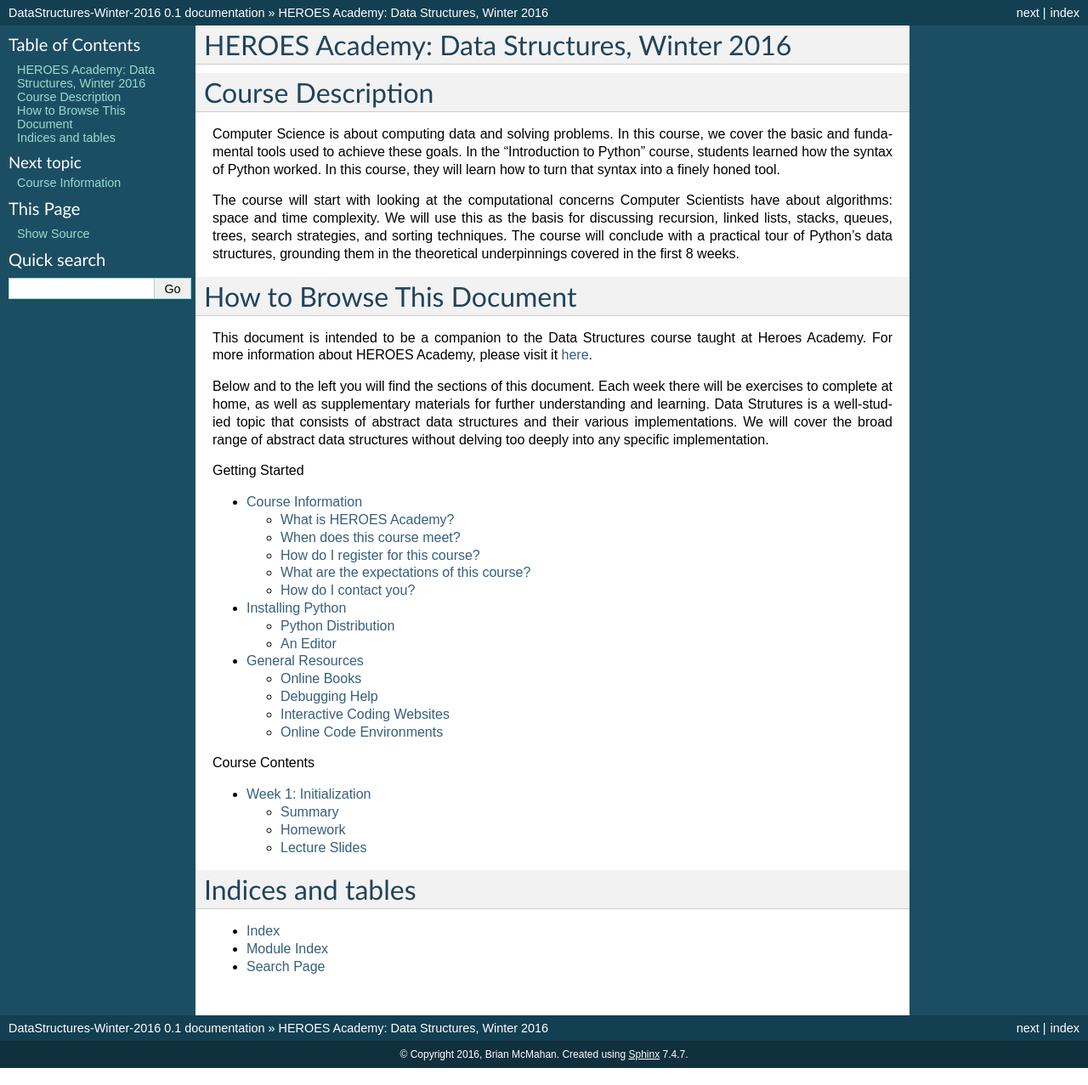
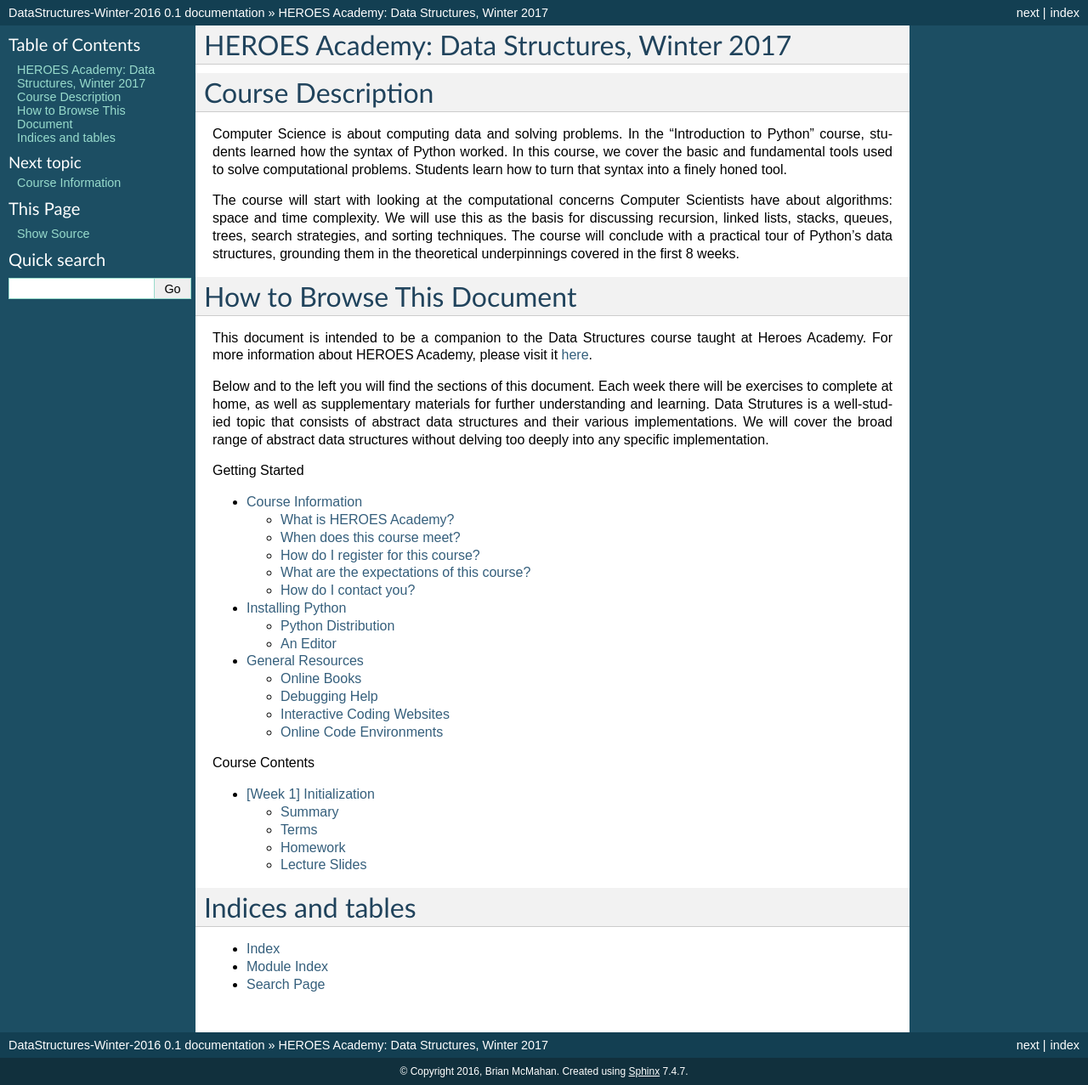
Before and after one commit to Heroes-Academy/DataStructures_Winter0217, a Sphinx documentation site: the page built from docs/source/index.rst, in a window 1280 px wide. Shown: the whole page at 85% size. Built offline with Sphinx 7.4.7, drawn with Linux system fonts in a browser that asks for light colours.

```diff
--- a/docs/source/index.rst
+++ b/docs/source/index.rst
@@ -2,22 +2,34 @@
 .. author: brian mcmahan
 .. date: 1/9/2016
 
-HEROES Academy: Data Structures, Winter 2016
+HEROES Academy: Data Structures, Winter 2017
 ===============================================
 
 Course Description
 =====================
-Computer Science is about computing data and solving problems. In this course, we cover the basic and fundamental tools used to achieve these goals.  In the "Introduction to Python" course, students learned how the syntax of Python worked.  In this course, they will learn how to turn that syntax into a finely honed tool.
+Computer Science is about computing data and solving problems.
+In the "Introduction to Python" course, students learned how the syntax of Python worked.
+In this course, we cover the basic and fundamental tools used to solve computational problems.
+Students learn how to turn that syntax into a finely honed tool.
 
-The course will start with looking at the computational concerns Computer Scientists have about algorithms: space and time complexity.  We will use this as the basis for discussing recursion, linked lists, stacks, queues, trees, search strategies, and sorting techniques.  The course will conclude with a practical tour of Python’s data structures, grounding them in the theoretical underpinnings covered in the first 8 weeks.
+The course will start with looking at the computational concerns Computer Scientists
+have about algorithms: space and time complexity.
+We will use this as the basis for discussing recursion, linked lists, stacks,
+queues, trees, search strategies, and sorting techniques.
+The course will conclude with a practical tour of Python’s data structures,
+grounding them in the theoretical underpinnings covered in the first 8 weeks.
 
 
 How to Browse This Document
 ===========================
 
-This document is intended to be a companion to the Data Structures course taught at Heroes Academy.  For more information about HEROES Academy, please visit it `here`__.
+This document is intended to be a companion to the Data Structures course taught at Heroes Academy.
+For more information about HEROES Academy, please visit it `here`__.
 
-Below and to the left you will find the sections of this document.  Each week there will be exercises to complete at home, as well as supplementary materials for further understanding and learning.  Data Strutures is a well-studied topic that consists of abstract data structures and their various implementations.  We will cover the broad range of abstract data structures without delving too deeply into any specific implementation.
+Below and to the left you will find the sections of this document.
+Each week there will be exercises to complete at home, as well as supplementary materials for further understanding and learning.
+Data Strutures is a well-studied topic that consists of abstract data structures and their various implementations.
+We will cover the broad range of abstract data structures without delving too deeply into any specific implementation.
 
 .. _HeroesSite: http://www.njgifted.org/course-view?course=data-structures
 
```
Also changed, not shown: docs/source/week1.rst (+31 -7 lines).
